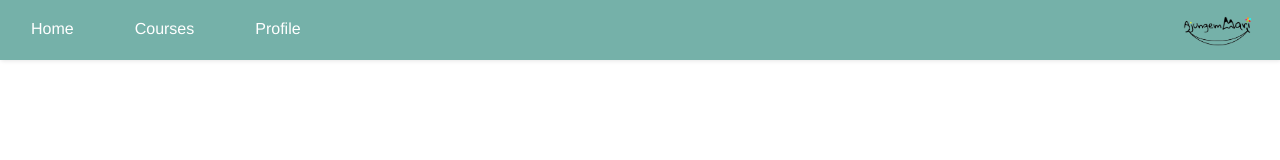
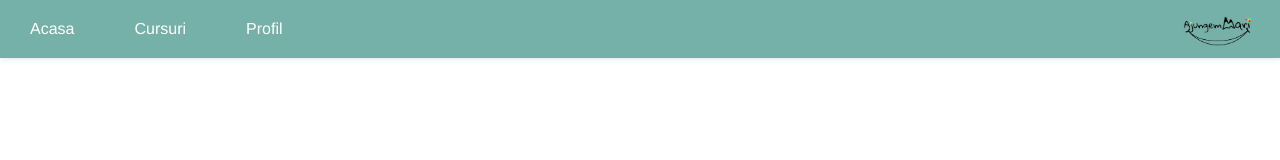
Before and after one commit to WildCodeSchool/bucharest-project3-online-library, a React (Create React App) app in the folder client/: page /profile in a window 1280 px wide. Shown: the top 160 px of the page. Built offline with nearby package versions, Linux system fonts and the light colour scheme.

Commit message:
changes to dropdown

```diff
--- a/client/src/Components/NavbarComponent/Navbar.js
+++ b/client/src/Components/NavbarComponent/Navbar.js
@@ -16,13 +16,13 @@ class Navbar extends Component {
                 <input class="menu-btn" type="checkbox" id="menu-btn" />
                 <label class="menu-icon" for="menu-btn"><span class="navicon"></span></label>
                 <ul class="menu">
-                    <li><Link to="/">Home</Link></li>
-                    <li><Link to="/courses">Courses</Link></li>
+                    <li><Link to="/">Acasa</Link></li>
+                    <li><Link to="/courses">Cursuri</Link></li>
                     <li class="dropdown">
-                         <a href="javascript:void(0)" class="dropbtn">Profile</a>
+                         <a href="javascript:void(0)" class="dropbtn">Profil</a>
                     <div class="dropdown-content">
-                        <Link to="/profile">My Profile</Link>
-                        <Link to="/profile">Sign Out</Link>
+                        <Link to="/profile">Profilul Meu</Link>
+                        <Link to="/profile">Delogare</Link>
                     </div>
                     </li>
                 </ul>
--- a/client/src/Components/NavbarComponent/Navbar.scss
+++ b/client/src/Components/NavbarComponent/Navbar.scss
@@ -16,6 +16,7 @@ a {
     box-shadow: 1px 1px 4px 0 rgba(0, 0, 0, .1);
     position: fixed;
     width: 100%;
+    height: 58px;
     z-index: 3;
 }
 
@@ -24,13 +25,12 @@ a {
     padding: 0;
     list-style: none;
     overflow: hidden;
-    background-color: #75B1A9;
+    background-color: #75B1A9 !important;
 }
 
 .header li a {
     display: block;
     padding: 20px 20px;
-    border-left: 1px solid #75B1A9;
     text-decoration: none;
 }
 
@@ -171,7 +171,7 @@ li.dropdown {
 .dropdown-content {
     display: none;
     position: absolute;
-    background-color: #f9f9f9;
+    background-color: lightblue;
     text-decoration-color: white;
     min-width: 160px;
     box-shadow: 0px 8px 16px 0px rgba(0, 0, 0, 0.2);
@@ -179,7 +179,7 @@ li.dropdown {
 }
 
 .dropdown-content a {
-    color: black;
+    color: white;
     padding: 12px 16px;
     text-decoration-color: white;
     display: block;
@@ -187,8 +187,9 @@ li.dropdown {
 }
 
 .dropdown-content a:hover {
-    background-color: #f1f1f1;
-    text-decoration-color: white;
+    background-color: pink;
+    text-decoration-color: black;
+    color: white;
 }
 
 .dropdown:hover .dropdown-content {
```
